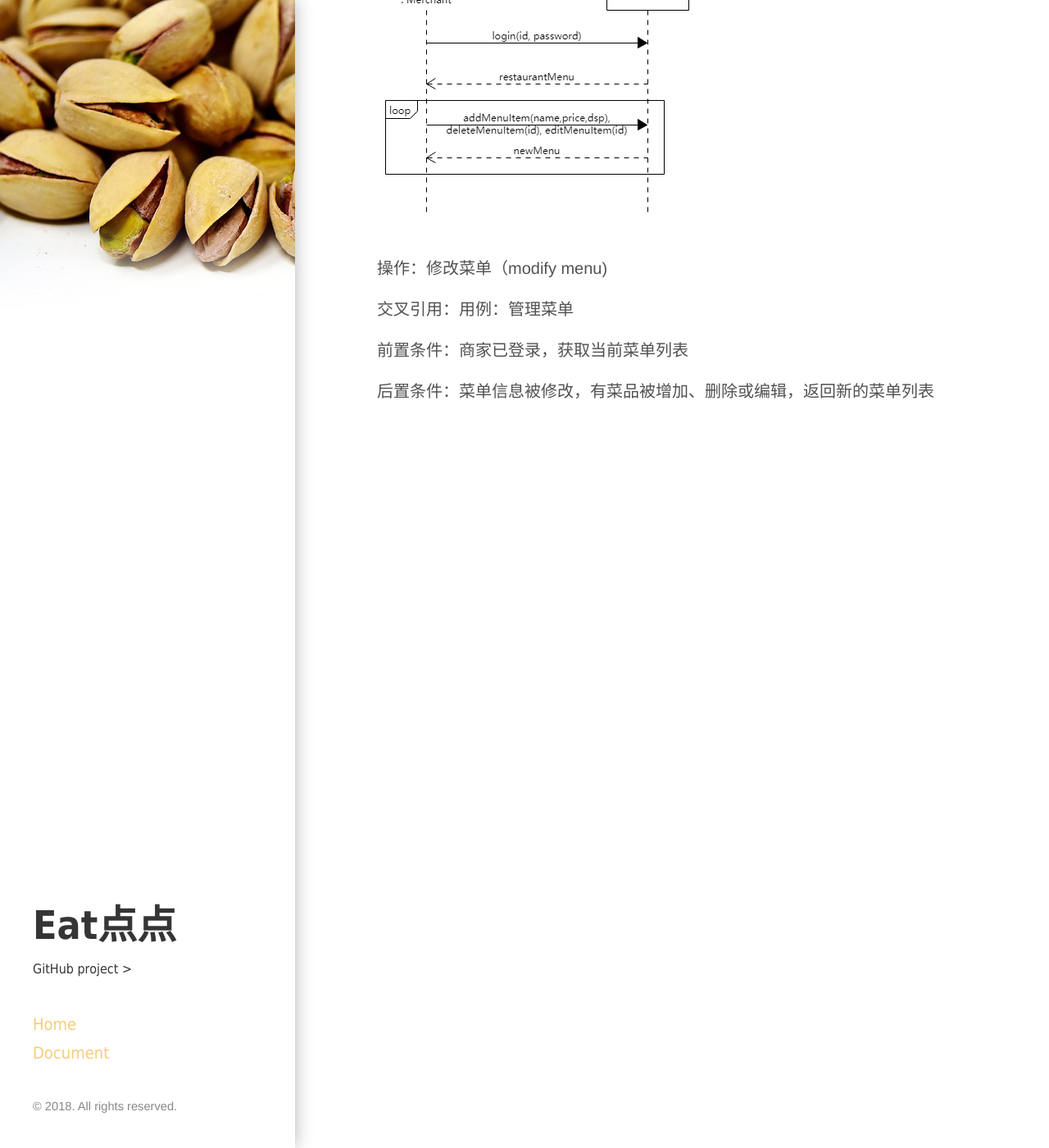
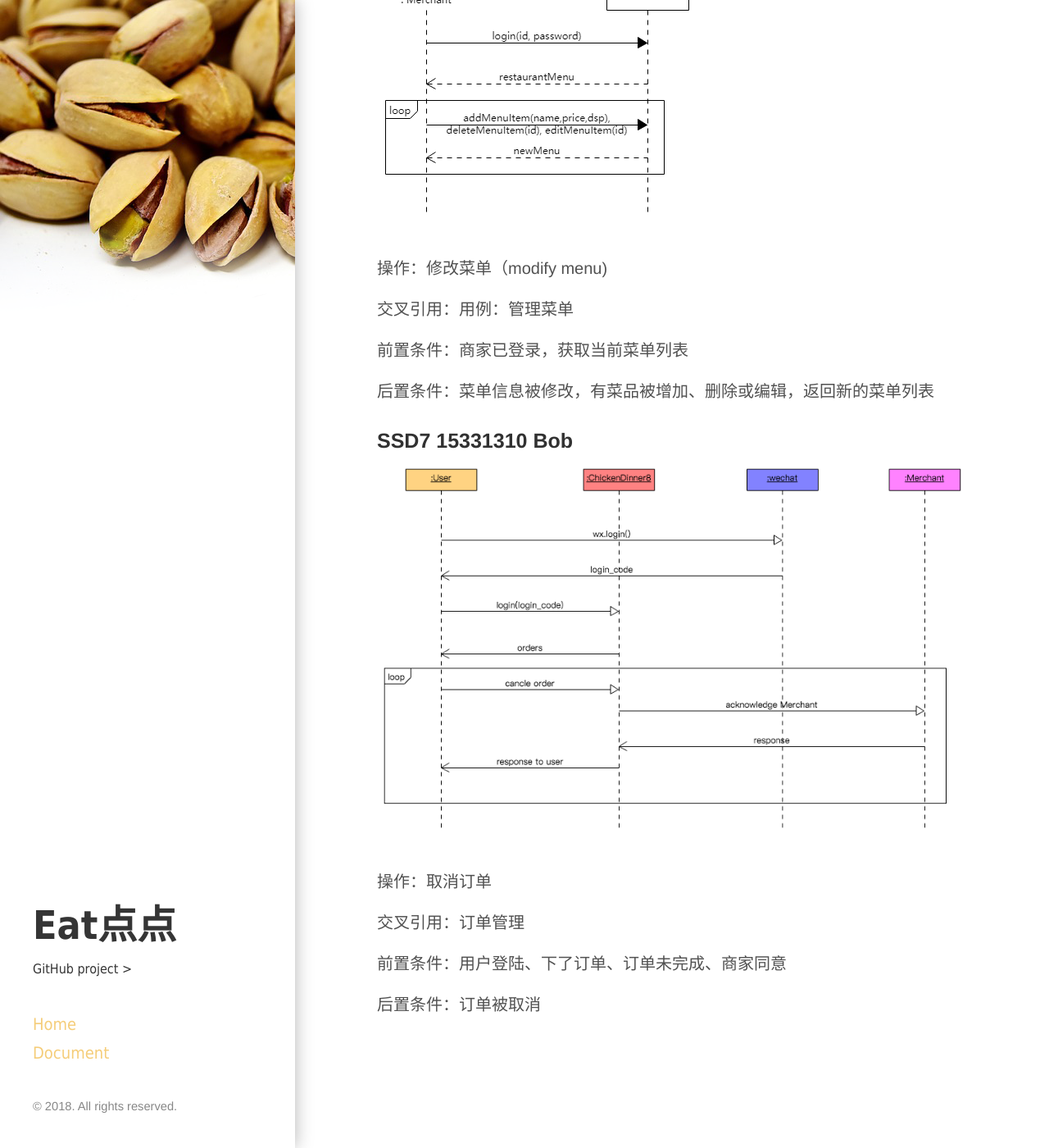
Before and after one commit to ChickenDinner8/ChickenDinner8.github.io, a Jekyll site: the page built from _posts/2018-05-13-6.5系统顺序图.md, in a window 1280 px wide and 1400 px high, scrolled down 4084 px. Shown: the whole window at 82% size. Built offline with Jekyll 4.4.1, drawn with Linux system fonts in a browser that asks for light colours.

Commit message:
15331310 SSD

```diff
--- a/_posts/2018-05-13-6.5系统顺序图.md
+++ b/_posts/2018-05-13-6.5系统顺序图.md
@@ -87,3 +87,15 @@ tags: document
 前置条件：商家已登录，获取当前菜单列表
 
 后置条件：菜单信息被修改，有菜品被增加、删除或编辑，返回新的菜单列表
+
+### SSD7 15331310 Bob
+
+![](https://github.com/ChickenDinner8/ChickenDinner8.github.io/blob/master/public/img/bowen/SSD.png?raw=true)
+
+操作：取消订单
+
+交叉引用：订单管理
+
+前置条件：用户登陆、下了订单、订单未完成、商家同意
+
+后置条件：订单被取消
```
